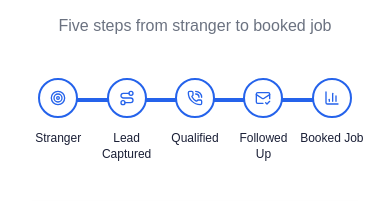
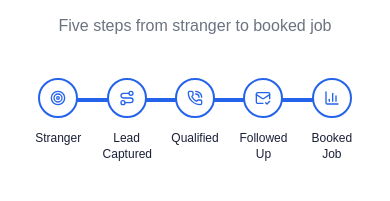
Before and after one commit to mediasummitagency/summitmedia, a Next.js app: page / in a window 390 px wide. Shown: the part 3402-3603 px from the top of the page. Built offline with nearby package versions, Linux system fonts and the light colour scheme; a web font is replaced by a local one.

Commit message:
Reduce milestone label max-width to force all two-word labels to stack on mobile
Co-authored-by: Cursor <cursoragent@cursor.com>

```diff
--- a/src/components/sections/HowItWorks.tsx
+++ b/src/components/sections/HowItWorks.tsx
@@ -146,7 +146,7 @@ export function HowItWorks({
                   />
                 </div>
                 <span
-                  className="mt-3 text-xs font-medium text-[#1A1F36] text-center max-w-[4rem] md:max-w-none transition-opacity duration-500"
+                  className="mt-3 text-xs font-medium text-[#1A1F36] text-center max-w-[3rem] md:max-w-none transition-opacity duration-500"
                   style={{
                     opacity: isVisible ? 1 : 0,
                     transitionDelay: `${800 + i * 300}ms`,
```
